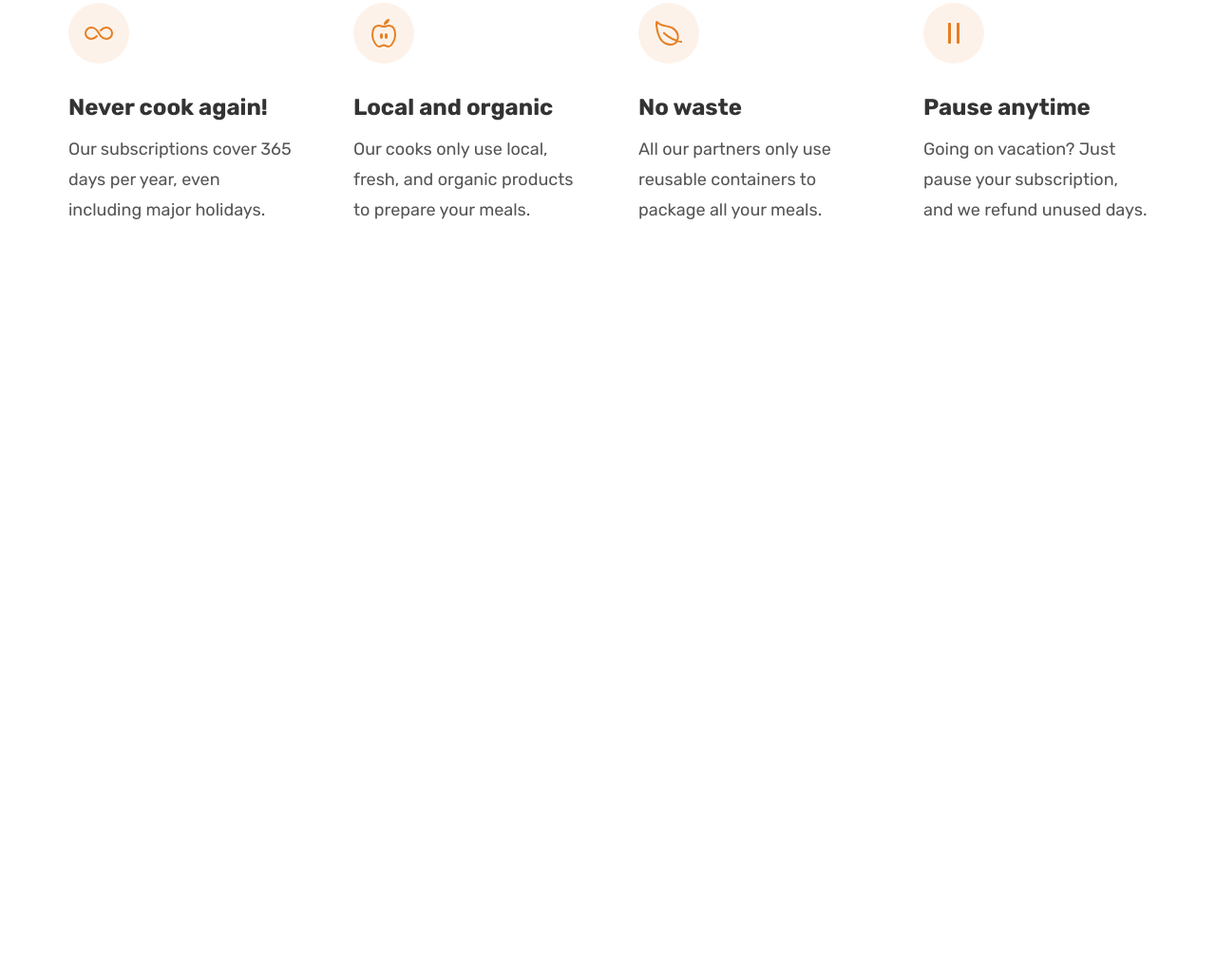
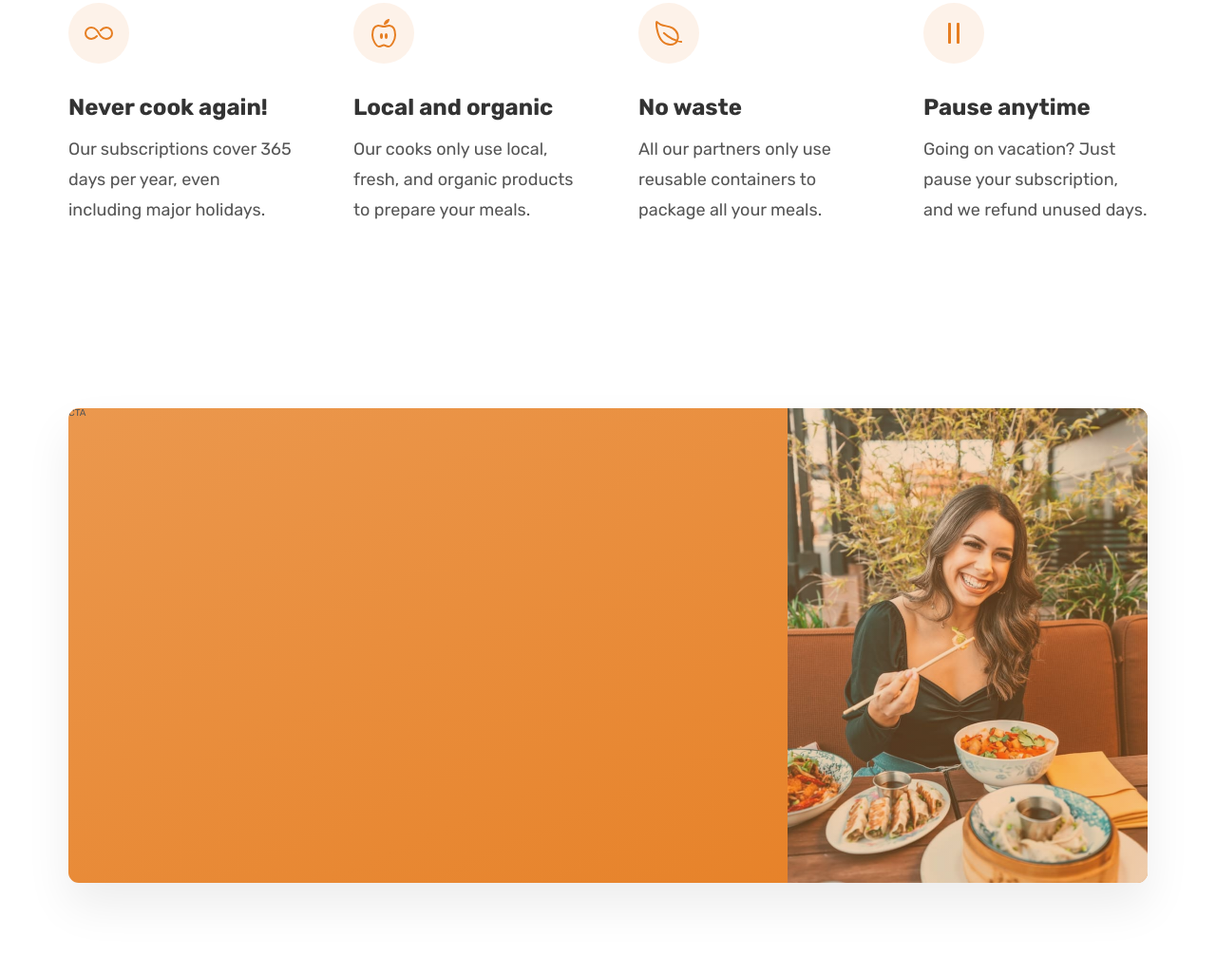
Before and after one commit to souviks72/Omnifood, a plain HTML site: page index.html in a window 1280 px wide. Shown: the part 5608-6634 px from the top of the page at 95% size. Before the commit the page ends 5942 px from the top, so only its background shows below. Drawn offline with nearby package versions, Linux system fonts and the light colour scheme.

Commit message:
building the call to action section

```diff
--- a/css/general.css
+++ b/css/general.css
@@ -22,6 +22,7 @@ Paragraph default: 1.6
 - Tints:
 #fdf2e9
 #fae5d3
+#eb984e
 - Shades: #cf711f
 - Accents:
 - Greys:
@@ -29,7 +30,7 @@ Paragraph default: 1.6
 #333
 
 --- 05 SHADOWS
-
+box-shadow: 0 2.4rem 4.8rem rgba(0, 0, 0, 0.075);
 --- 06 BORDER-RADIUS
 Default: 9px
 
--- a/css/style.css
+++ b/css/style.css
@@ -517,3 +517,36 @@ Pricing SECTION
   font-size: 1.8rem;
   line-height: 1.8;
 }
+
+/* ******************************************
+CALL TO ACTION SECTION
+*********************************************/
+.section-cta {
+  padding: 9.6rem 0;
+}
+
+.cta {
+  display: grid;
+  grid-template-columns: 2fr 1fr;
+  background-color: #e67e22;
+  box-shadow: 0 2.4rem 4.8rem rgba(0, 0, 0, 0.075);
+  border-radius: 11px;
+  overflow: hidden;
+  background-image: linear-gradient(to right bottom, #eb984e, #e67e22);
+
+  height: 50rem;
+}
+
+.cta-text-box {
+}
+
+.cta-img-box {
+  background-image: linear-gradient(
+      to right bottom,
+      rgba(235, 151, 78, 0.35),
+      rgba(230, 125, 34, 0.35)
+    ),
+    url("../img/eating.jpg");
+  background-size: cover;
+  background-position: center;
+}
--- a/index.html
+++ b/index.html
@@ -500,8 +500,17 @@
             </p>
           </div>
         </div>
+      </section>
 
+      <section class="section-cta">
+        <div class="container">
+          <div class="cta">
+            <div class="cta-text-box">CTA</div>
+          <!-- aria-label is for screen reader to describe -->
+          <div class="cta-img-box" role="img" aria-label="Woman enjoying food"></div>
+          </div>
 
+        </div>
       </section>
     </main>
     </body>
```
